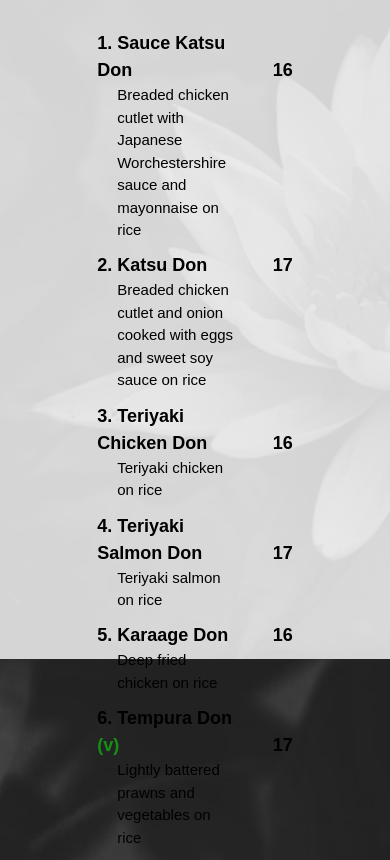
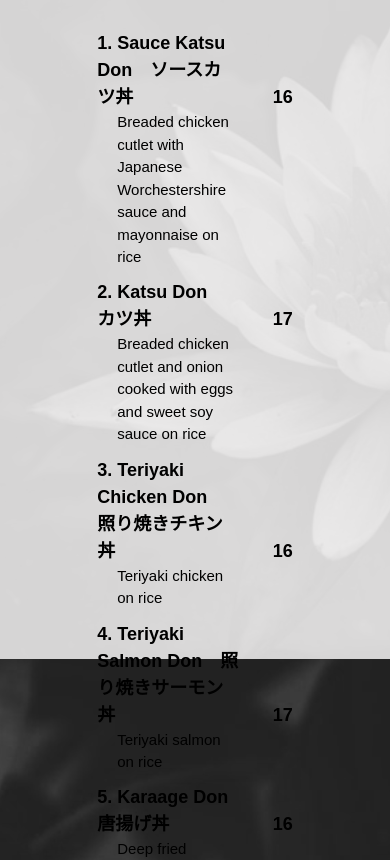
Before and after one commit to wbur788/renjapanesedining, a plain HTML site: page menu.html in a window 390 px wide. Shown: the part 185-1045 px from the top of the page. Drawn offline with Linux system fonts and the light colour scheme.

Commit message:
Jk now its done but not responsive

```diff
--- a/menu.html
+++ b/menu.html
@@ -49,7 +49,7 @@
         </h1>
         <table id="donburi">
             <tr>
-                <td><span>Sauce Katsu Don</span></td>
+                <td><span>Sauce Katsu Don　ソースカツ丼</span></td>
                 <td><span>16</span></td>
             </tr>
             <tr>
@@ -57,7 +57,7 @@
                 <td></td>
             </tr>
             <tr>
-                <td><span>Katsu Don</span></td>
+                <td><span>Katsu Don　カツ丼</span></td>
                 <td><span>17</span></td>
             </tr>
             <tr>
@@ -65,7 +65,7 @@
                 <td></td>
             </tr>
             <tr>
-                <td><span>Teriyaki Chicken Don</span></td>
+                <td><span>Teriyaki Chicken Don　照り焼きチキン丼</span></td>
                 <td><span>16</span></td>
             </tr>
             <tr>
@@ -73,7 +73,7 @@
                 <td></td>
             </tr>
             <tr>
-                <td><span>Teriyaki Salmon Don</span></td>
+                <td><span>Teriyaki Salmon Don　照り焼きサーモン丼</span></td>
                 <td><span>17</span></td>
             </tr>
             <tr>
@@ -81,7 +81,7 @@
                 <td></td>
             </tr>
             <tr>
-                <td><span>Karaage Don</span></td>
+                <td><span>Karaage Don　唐揚げ丼</span></td>
                 <td><span>16</span></td>
             </tr>
             <tr>
@@ -90,7 +90,7 @@
             </tr>
 
             <tr>
-                <td><span>Tempura Don <span class="vege">(v)</span></span></td>
+                <td><span>Tempura Don <span class="vege">(v)</span>天婦羅丼</span></td>
                 <td><span>17</span></td>
             </tr>
             <tr>
@@ -98,7 +98,7 @@
                 <td></td>
             </tr>
             <tr>
-                <td><span>Fresh Salmon Don</span></td>
+                <td><span>Fresh Salmon Don　サーモン丼</span></td>
                 <td><span>17</span></td>
             </tr>
             <tr>
@@ -106,7 +106,7 @@
                 <td></td>
             </tr>
             <tr>
-                <td><span>Fresh Tuna Don</span></td>
+                <td><span>Fresh Tuna Don　鉄火丼</span></td>
                 <td><span>17</span></td>
             </tr>
             <tr>
```
